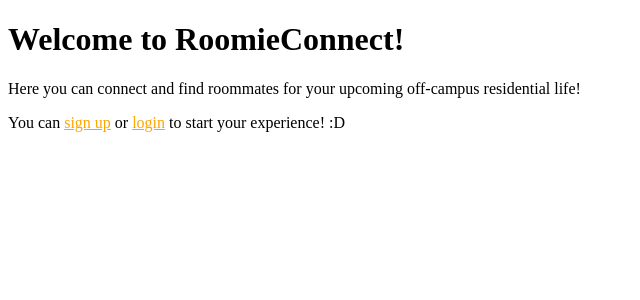
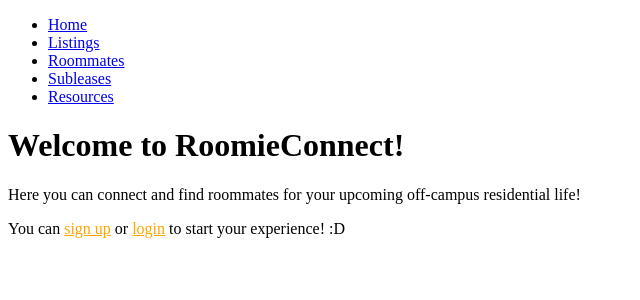
Before and after one commit to TommyCheng023/RoomieConnect, a Flask app: page / in a window 1280 px wide. Shown: the top 300 px of the page, without its empty margins (0-640 px from the left). Run offline with Flask 3, Linux system fonts and the light colour scheme.

Commit message:
update page layouts

```diff
--- a/static/css/styles_registration.css
+++ b/static/css/styles_registration.css
@@ -62,6 +62,9 @@ body {
     flex-direction: column;
     width: 100%;
 }
+textarea {
+    resize: none;
+}
 
 #alert-msg-for-js {
     transition: all ease-in-out 0.35s;
@@ -73,7 +76,6 @@ body {
 .input-group input[type="password"] {
     width: 100%;
     padding: 15px;
-
     padding-right: 40px;
     margin-bottom: 10px;
     padding-right: 40px;
--- a/templates/base.html
+++ b/templates/base.html
@@ -20,9 +20,20 @@
         {% endblock %}
     </head>
     <body>
+        {% block header %}{% endblock %}
+        {% block navbar %}
         <!-- Navbar -->
-        {% block body %}
+        <nav>
+            <ul class="nav-links">
+                <li><a href="/">Home</a></li>
+                <li><a href="/listings">Listings</a></li>
+                <li><a href="/roommates">Roommates</a></li>
+                <li><a href="/subleases">Subleases</a></li>
+                <li><a href="/resources">Resources</a></li>
+            </ul>
+        </nav>
         {% endblock %}
+        {% block body %}{% endblock %}
 
         <!-- flash messages -->
         {% with messages = get_flashed_messages(with_categories=true) %}
--- a/templates/login_page.html
+++ b/templates/login_page.html
@@ -3,6 +3,7 @@
     <title>Login Page</title>
     <link rel="stylesheet" href="../static/css/styles_login.css">
 {% endblock %}
+{% block navbar %}{% endblock %}
 {% block body %}
     <div class="login-container">
         <h2>Hello Roomie!</h2>
--- a/templates/registration_page.html
+++ b/templates/registration_page.html
@@ -5,7 +5,7 @@
     <script src="../static/js/validate_password.js"></script>
     <script src="../static/js/fafa_eye.js"></script>
 {% endblock %}
-
+{% block navbar %}{% endblock %}
 {% block body %}
     <div class="registration-container">
         <h2 style="text-align: center;">Join our community!</h2>
```
Lines whose indentation alone changed are shown as unchanged.
